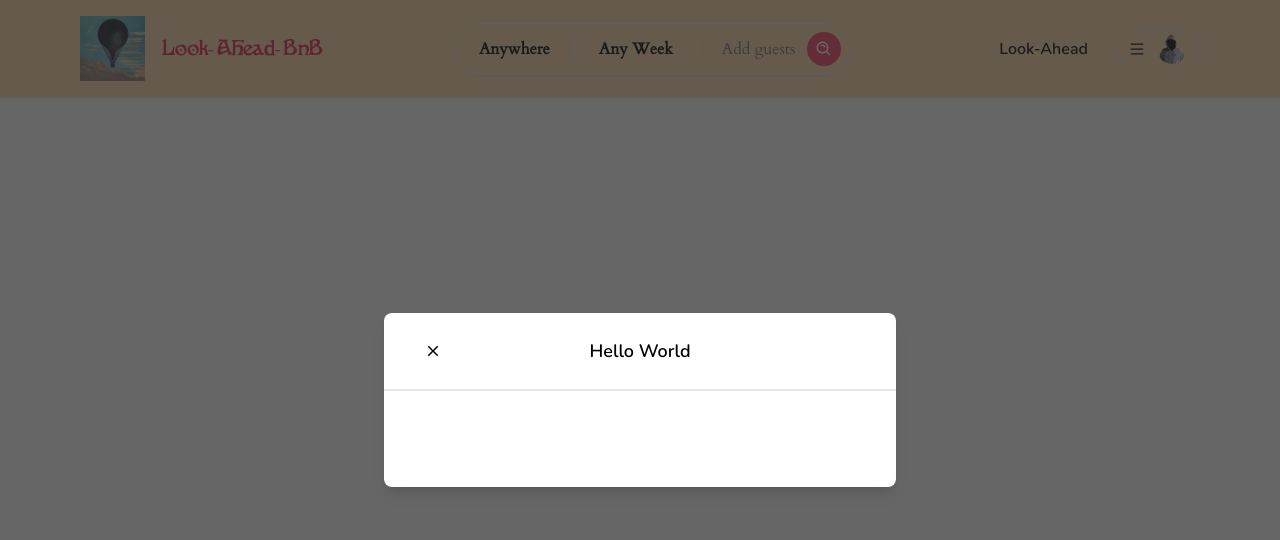
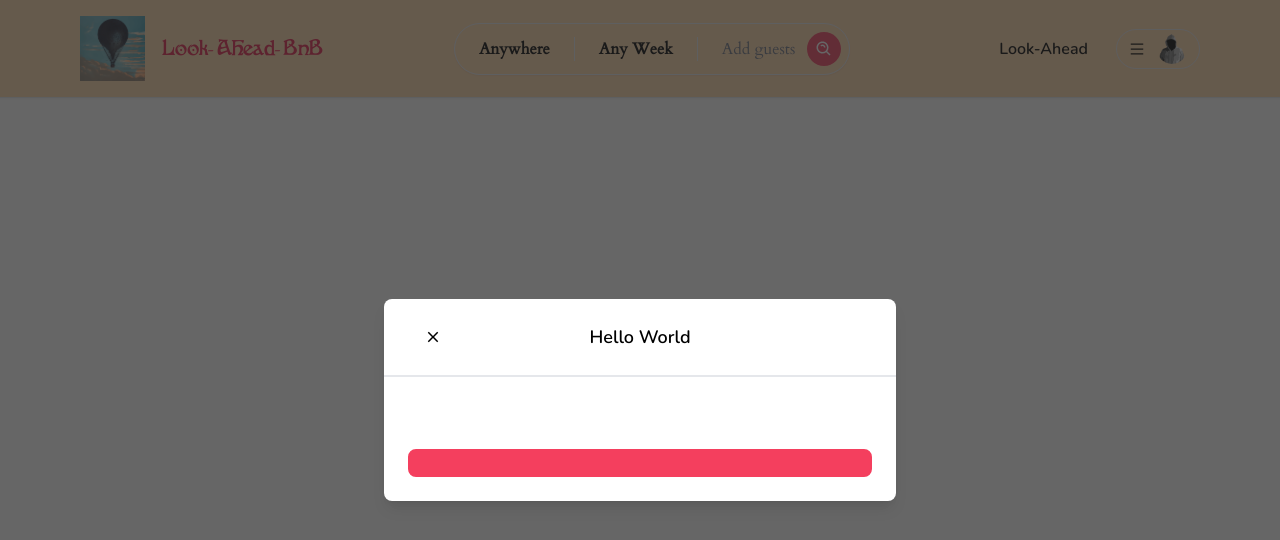
Before and after one commit to Karjhan/LookAhead_NextJS, a Next.js app in the folder look-ahead-bnb/: page / in a window 1280 px wide. Shown: the top 540 px of the page. Built offline with nearby package versions, Linux system fonts and the light colour scheme.

Commit message:
[alex] finished general button with secondary settings

```diff
--- a/look-ahead-bnb/components/Button.tsx
+++ b/look-ahead-bnb/components/Button.tsx
@@ -1,10 +1,45 @@
 import React from 'react'
+import { IconType } from 'react-icons'
 
-const Button = () => {
+interface ButtonProps{
+  label?: string,
+  onClick: (e: React.MouseEvent<HTMLButtonElement>) => void,
+  disabled?: boolean,
+  outline?: boolean,
+  small?: boolean
+  icon?: IconType
+}
+
+const Button: React.FC<ButtonProps> = ({
+  label,
+  onClick,
+  disabled,
+  outline,
+  small,
+  icon : Icon
+}) => {
   return (
-    <div>
-
-    </div>
+    <button onClick={ onClick } disabled={ disabled } className={`
+    realtive
+    disabled:opacity-70
+    disabled:cursor-not-allowed
+    rounded-lg
+    hover:opacity-80
+    transition
+    w-full
+    ${outline ? "bg-white" : "bg-rose-500"}
+    ${outline ? "border-black" : "border-rose-500"}
+    ${outline ? "text-black" : "text-white"}
+    ${small ? "py-1" : "py-3"}
+    ${small ? "text-sm" : "text-md"}
+    ${small ? "font-light" : "font-semibold"}
+    ${small ? "border-[1px]" : "border-2"}
+    `}>
+      {Icon && (
+        <Icon size={24} className="absolute top-3 left-4"/>
+      )}
+      {label}
+    </button>
   )
 }
 
--- a/look-ahead-bnb/components/modals/Modal.tsx
+++ b/look-ahead-bnb/components/modals/Modal.tsx
@@ -16,7 +16,7 @@
     actionLabel?: string,
     disabled?: boolean,
     secondaryAction: () => void,
-    secondaryLabel?: string,
+    secondaryActionLabel?: string,
 }
 
 const Modal: React.FC<ModalProps> = ({
@@ -29,7 +29,7 @@
     actionLabel,
     disabled,
     secondaryAction,
-    secondaryLabel
+    secondaryActionLabel
 }) => {
     const [showModal, setShowModal] = useState(isOpen);
 
@@ -55,7 +55,7 @@
     }, [disabled, onSubmit])
 
     const handleSecondaryAction = useCallback(() => {
-        if (disabled || secondaryLabel) {
+        if (disabled || secondaryActionLabel) {
             return
         }
         secondaryAction()
@@ -91,7 +91,10 @@
                             </div>
                             <div className="flex flex-col gap-2 p-6">
                                 <div className="flex flex-row items-center gap-4 w-full">
-                                    <Button/>
+                                    {secondaryActionLabel && (
+                                        <Button outline disabled={disabled} label={secondaryActionLabel} onClick={handleSecondaryAction} />
+                                    )}
+                                    <Button disabled={disabled} label={actionLabel}  onClick={handleSubmit}/>
                                 </div>
                             </div>
                         </motion.div>
```
